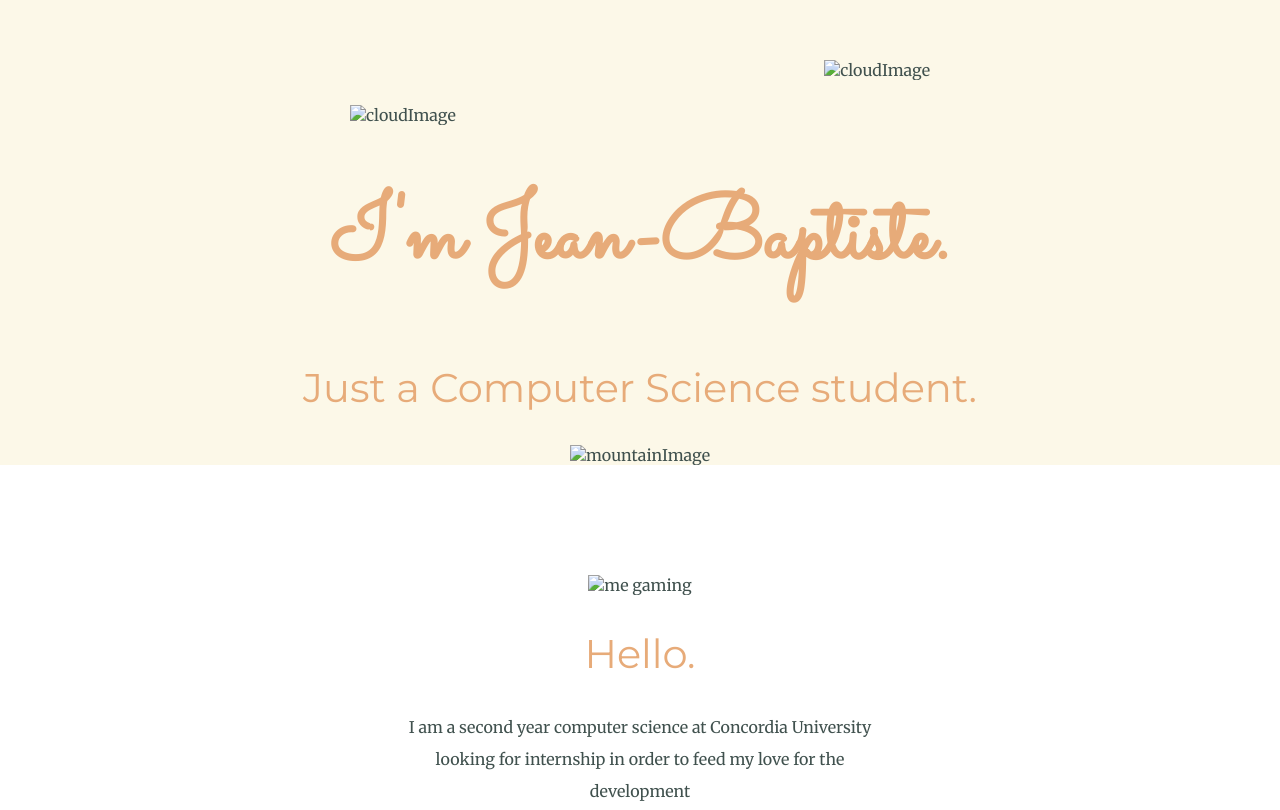
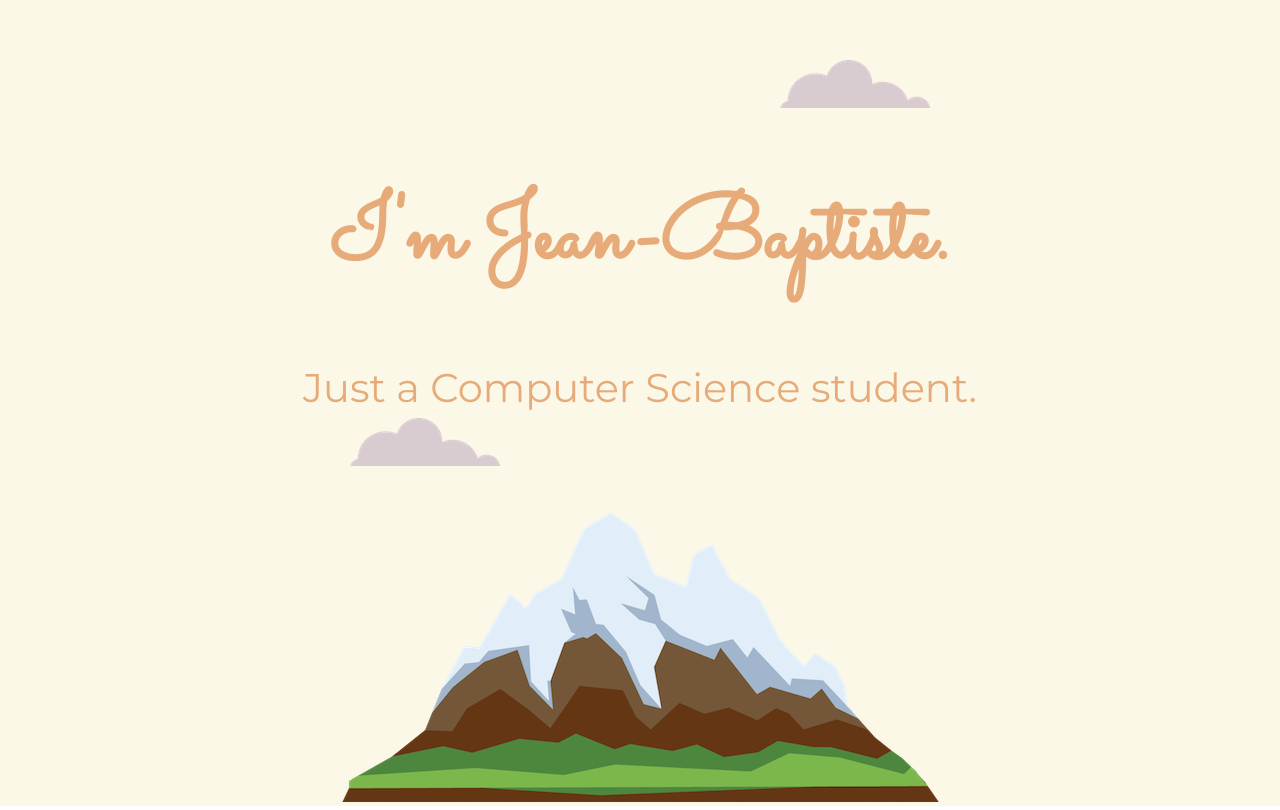
Before and after one commit to MRjeanba/cv_styled, a plain HTML site: page index.html in a window 1280 px wide. Shown: the top 810 px of the page. Drawn offline with Linux system fonts and the light colour scheme; files that its build step writes are made by us from their sources.

Commit message:
update index.html
the css was not applied, remove from the initial index.html the path to the style sheet because it changed
removed all the previous path for the images

```diff
--- a/index.html
+++ b/index.html
@@ -3,7 +3,7 @@
 <head>
     <meta charset="UTF-8">
     <title>Jean-Baptiste Garibo</title>
-    <link rel="stylesheet" href="css/styles.css">
+    <link rel="stylesheet" href="styles.css">
     <!-- These links which follows are the link for the little logo (icon) on the site title level -->
     <link rel="apple-touch-icon" sizes="180x180" href="icon/apple-touch-icon.png">
     <link rel="icon" type="image/png" sizes="32x32" href="icon/favicon-32x32.png?v=2">
@@ -19,17 +19,17 @@
 <body>
 
     <div class="top-container">
-        <img class="top-cloud" src="img/cloud.png" alt="cloudImage">
+        <img class="top-cloud" src="cloud.png" alt="cloudImage">
         <h1>I'm Jean-Baptiste.</h1>
         <h2>Just a Computer Science student.</h2>
-        <img class="bottom-cloud" src="img/cloud.png" alt="cloudImage">
-        <img src="img/mountain.png" alt="mountainImage">
+        <img class="bottom-cloud" src="cloud.png" alt="cloudImage">
+        <img src="mountain.png" alt="mountainImage">
 
     </div>
 
     <div class="middle-container">
         <div class="profile">
-          <img src="img/thumbnail_IMG_0916-modified.png" alt="me gaming" height="300px">
+          <img src="thumbnail_IMG_0916-modified.png" alt="me gaming" height="300px">
           <h2>Hello.</h2>
           <p>I am a second year computer science at Concordia University looking for internship in order to feed my love for the development</p>
         </div>
@@ -66,7 +66,7 @@
       <div class="bottom-container">
         <a class="footer-link" href="https://www.linkedin.com/in/jean-baptiste-garibo-12772a226">LinkedIn</a>
         <a class="footer-link" href="https://twitter.com/">Twitter</a>
-        <a class="footer-link" href="https://www.appbrewery.co/">Website</a>
+        <a class="footer-link" href="">Website</a>
         <p class="copyright">© Garibo Jean-Baptiste.</p>
       </div>
 
```
